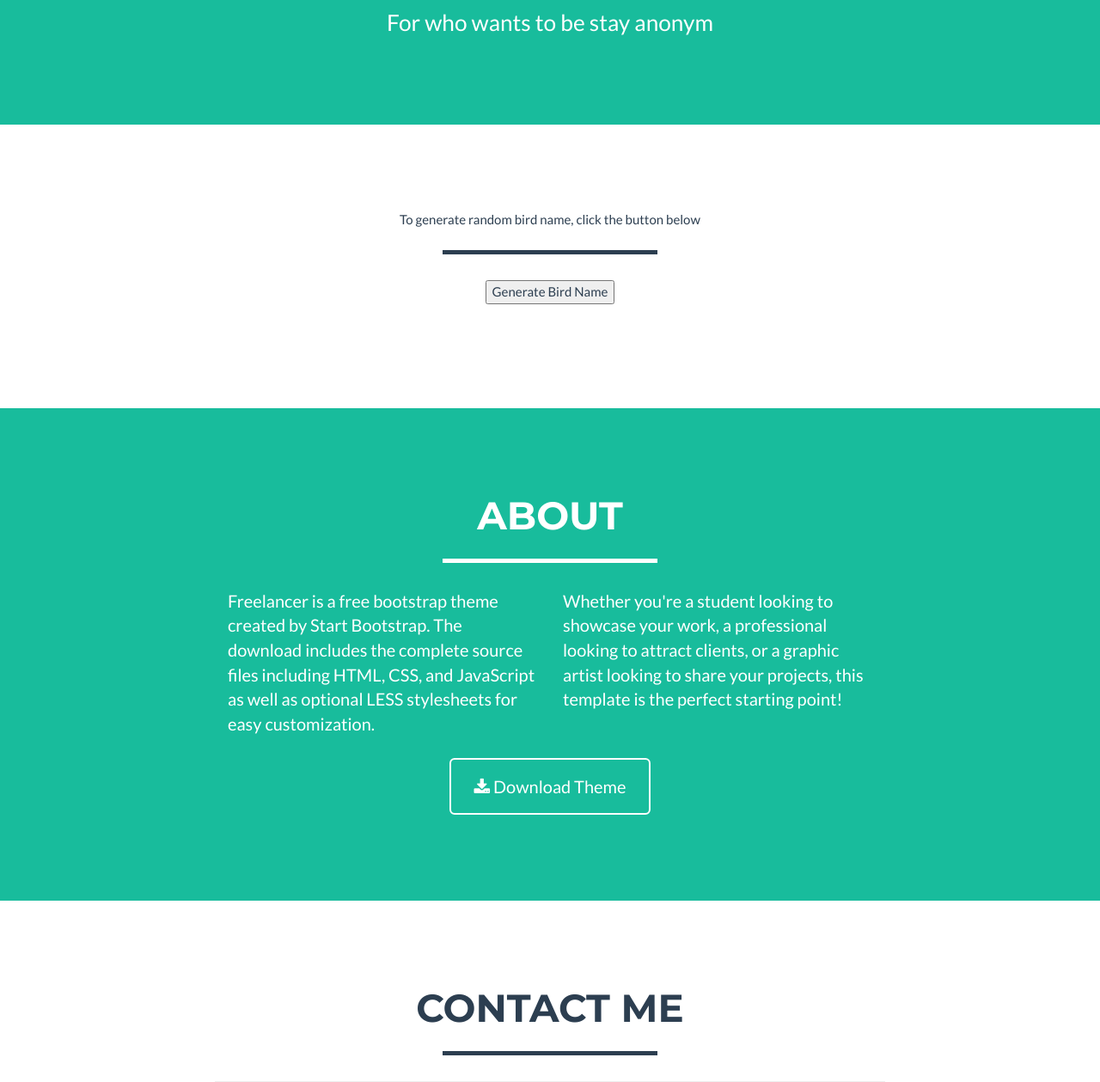
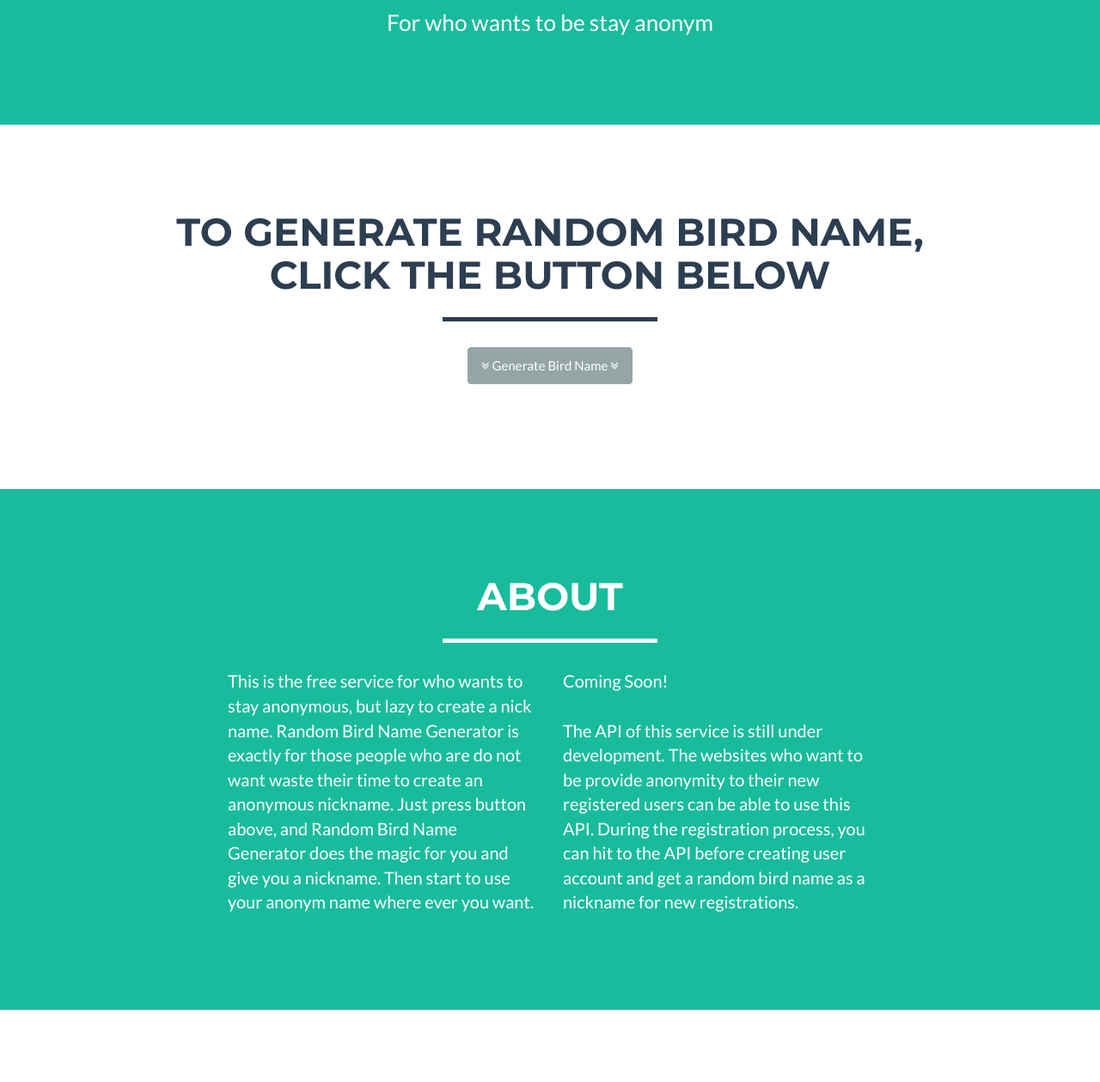
Before and after one commit to RecNes/RandomBirdNameGenerator, a Django app: page / in a window 1280 px wide. Shown: the part 688-1947 px from the top of the page at 86% size. Run offline with Django 3.2, Linux system fonts and the light colour scheme; parts of the project's set-up code (start-up, migrations or seed data) failed here and were passed over; some libraries are stand-ins or nearby versions.

Commit message:
zcopy denemelerine devam

```diff
--- a/static/js/rbng.js
+++ b/static/js/rbng.js
@@ -6,24 +6,20 @@ $('#rabn').click(function(){
     $.get('/bird_name_requested/', {}, function(data){
         var bn = $('#bn');
         var sbn = $('#show_bird_name');
-        sbn.fadeOut('slow', function() {
+        sbn.fadeOut(function() {
             bn.html(data);
         });
         sbn.fadeIn();
     });
 });
 
-//ZeroClipboard.config( { swfPath: "/static/js/zcb/ZeroClipboard.swf" } );
-//
-//$('#show_bird_name').click(function () {
-//    var client = new ZeroClipboard( document.getElementById("bn") );
-//    client.on( "ready", function( readyEvent ) {
-//        alert( "ZeroClipboard SWF is ready!" );
-//        client.on( "aftercopy", function( event ) {
-//            `this` === `client`
-//            `event.target` === the element that was clicked
-//            event.target.style.display = "none";
-//            alert("Copied text to clipboard: " + event.data["text/plain"] );
-//        } );
-//    } );
-//});
+$("div#show_bird_name").zclip({
+    path:'{{ STATIC_URL }}js/ZeroClipboard.swf',
+    copy:$('h3#bn').text(),
+    beforeCopy:function(){
+        $('.info').fadeOut();
+    },
+    afterCopy:function(){
+        $('.check').fadeIn();
+    }
+});
--- a/templates/index.html
+++ b/templates/index.html
@@ -91,20 +91,22 @@
             <div class="row">
                 <div class="col-lg-12 text-center">
                     <div class="intro-text">
-                        <span class="name">To generate random bird name, click the button below</span>
+                        <h2>To generate random bird name,<br />click the button below</h2>
                         <hr class="star-primary">
-                        <button class="active" name="rabn" id="rabn" value="Generate Bird Name">
+                        <button class="btn btn-default" name="rabn" id="rabn" value="Generate Bird Name">
+                            <i class="fa fa-angle-double-down"></i>
                             Generate Bird Name
+                            <i class="fa fa-angle-double-down"></i>
                         </button>
                     </div>
                     <br class="clearfix" />
-                    <div style="display: none; background-color: lightgreen;"
-                         class="btn btn-outline"
-                         id="show_bird_name">
+                    <div style="display: none; background-color: #88e088;" class="btn btn-outline" id="show_bird_name">
                         <p>
                             Your bird name is<br />
                             <h3 id="bn"></h3><br />
-                            <span class="text-danger">click here to copy name in to clip board</span>
+                            <span class="info">click here to copy name in to clip board</span>
+                            <br />
+                            <span class="check" style="display: none;"><i class="fa fa-check-circle"></i> copied to clipboard</span>
                         </p>
                     </div>
                 </div>
@@ -122,16 +124,28 @@
             </div>
             <div class="row">
                 <div class="col-lg-4 col-lg-offset-2">
-                    <p>Freelancer is a free bootstrap theme created by Start Bootstrap. The download includes the complete source files including HTML, CSS, and JavaScript as well as optional LESS stylesheets for easy customization.</p>
+                    <p>
+                        This is the free service for who wants to stay anonymous, but lazy to create a nick name. Random
+                        Bird Name Generator is exactly for those people who are do not want waste their time to create
+                        an anonymous nickname. Just press button above, and Random Bird Name Generator does the magic
+                        for you and give you a nickname. Then start to use your anonym name where ever you want.
+                    </p>
                 </div>
                 <div class="col-lg-4">
-                    <p>Whether you're a student looking to showcase your work, a professional looking to attract clients, or a graphic artist looking to share your projects, this template is the perfect starting point!</p>
+                    <p>
+                        Coming Soon!<br />
+                        <br />
+                        The API of this service is still under development. The websites who want to be provide
+                        anonymity to their new registered users can be able to use this API. During the registration
+                        process, you can hit to the API before creating user account and get a random bird name as a
+                        nickname for new registrations.
+                    </p>
                 </div>
-                <div class="col-lg-8 col-lg-offset-2 text-center">
-                    <a href="#" class="btn btn-lg btn-outline">
-                        <i class="fa fa-download"></i> Download Theme
-                    </a>
-                </div>
+{#                <div class="col-lg-8 col-lg-offset-2 text-center">#}
+{#                    <a href="#" class="btn btn-lg btn-outline">#}
+{#                        <i class="fa fa-download"></i> Download Theme#}
+{#                    </a>#}
+{#                </div>#}
             </div>
         </div>
     </section>
@@ -198,31 +212,32 @@
                 <div class="row">
                     <div class="footer-col col-md-4">
                         <h3>Location</h3>
-                        <p>3481 Melrose Place<br>Beverly Hills, CA 90210</p>
+                        <p>İzmir<br>TURKEY</p>
                     </div>
                     <div class="footer-col col-md-4">
                         <h3>Around the Web</h3>
                         <ul class="list-inline">
                             <li>
-                                <a href="#" class="btn-social btn-outline"><i class="fa fa-fw fa-facebook"></i></a>
+                                <a href="https://www.facebook.com/RecNesBloG" class="btn-social btn-outline"><i class="fa fa-fw fa-facebook"></i></a>
                             </li>
-                            <li>
-                                <a href="#" class="btn-social btn-outline"><i class="fa fa-fw fa-google-plus"></i></a>
-                            </li>
-                            <li>
-                                <a href="#" class="btn-social btn-outline"><i class="fa fa-fw fa-twitter"></i></a>
-                            </li>
-                            <li>
-                                <a href="#" class="btn-social btn-outline"><i class="fa fa-fw fa-linkedin"></i></a>
-                            </li>
-                            <li>
-                                <a href="#" class="btn-social btn-outline"><i class="fa fa-fw fa-dribbble"></i></a>
-                            </li>
+{#                            <li>#}
+{#                                <a href="#" class="btn-social btn-outline"><i class="fa fa-fw fa-google-plus"></i></a>#}
+{#                            </li>#}
+{#                            <li>#}
+{#                                <a href="#" class="btn-social btn-outline"><i class="fa fa-fw fa-twitter"></i></a>#}
+{#                            </li>#}
+{#                            <li>#}
+{#                                <a href="#" class="btn-social btn-outline"><i class="fa fa-fw fa-linkedin"></i></a>#}
+{#                            </li>#}
+{#                            <li>#}
+{#                                <a href="#" class="btn-social btn-outline"><i class="fa fa-fw fa-dribbble"></i></a>#}
+{#                            </li>#}
                         </ul>
                     </div>
                     <div class="footer-col col-md-4">
-                        <h3>About Freelancer</h3>
-                        <p>Freelance is a free to use, open source Bootstrap theme created by <a href="http://startbootstrap.com">Start Bootstrap</a>.</p>
+                        <h3>About Developer</h3>
+                        <p>Random Brid Name Generator for anonymity created by <a href="http://recnes.com">Sencer Hamarat</a>.</p>
+                        <p><i class="fa fa-bug"></i>The Beatles - Free As A Bird</p>
                     </div>
                 </div>
             </div>
@@ -231,7 +246,7 @@
             <div class="container">
                 <div class="row">
                     <div class="col-lg-12">
-                        Copyright &copy; Your Website 2014
+                        Copyright &copy; Random Bird Name Generator 2015
                     </div>
                 </div>
             </div>
@@ -248,6 +263,9 @@
 
     <!-- jQuery -->
     <script src="{{ STATIC_URL }}js/jquery.js"></script>
+
+    <!-- ZeroClip -->
+    <script src="{{ STATIC_URL }}js/jquery.zclip.min.js"></script>
 
     <!-- Bootstrap Core JavaScript -->
     <script src="{{ STATIC_URL }}js/bootstrap.min.js"></script>
@@ -266,9 +284,6 @@
     <script src="{{ STATIC_URL }}js/freelancer.js"></script>
 
     <!-- Clipboard JavaScript -->
-{#    <script src="{{ STATIC_URL }}js/zcb/ZeroClipboard.js"></script>#}
-{#    <script src="{{ STATIC_URL }}js/zcb/main.js"></script>#}
-
 </body>
 
 </html>
```
Also changed, not shown: static/js/jquery.zclip.min.js (added), 1 other file.
